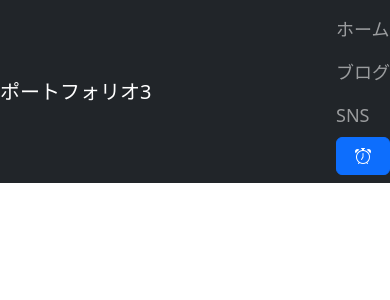
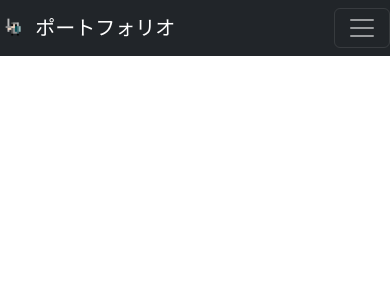
Before and after one commit to kiyusama/HomePage, a React (Create React App) app: page / in a window 390 px wide. Shown: the top 300 px of the page. Built offline with nearby package versions, Linux system fonts and the light colour scheme.

Commit message:
add hamburger menu

```diff
--- a/package.json
+++ b/package.json
@@ -42,6 +42,7 @@
     ]
   },
   "devDependencies": {
+    "@babel/plugin-proposal-private-property-in-object": "^7.21.11",
     "gh-pages": "^6.0.0"
   }
 }
--- a/src/App.css
+++ b/src/App.css
@@ -1,5 +1,4 @@
 .App {
   width: 100%;
-  height: 100vh;
-  font-size: 18px;
+  height: 500vh;
 }
--- a/src/components/Header.jsx
+++ b/src/components/Header.jsx
@@ -1,21 +1,32 @@
 import React from 'react';
-import { Navbar, Nav, Button} from 'react-bootstrap';
+import { Navbar, Nav} from 'react-bootstrap';
+import top_img from '../assets/top.png';
+
 
 
 const Header = () => {
   return (
     <Navbar bg="dark" variant="dark" fixed="top" expand="lg">
-      <Navbar.Brand href="#">ポートフォリオ3</Navbar.Brand>
-      <Nav className="ml-auto">
-        <Nav.Link href="#">ホーム</Nav.Link>
-        <Nav.Link href="#">ブログ</Nav.Link>
-        <Nav.Link href="#">SNS</Nav.Link>
-
-        <Button className="bi bi-alarm"></Button>
-
-      </Nav>
+      <Navbar.Brand href="#home">
+        <img
+          alt=""
+          src={top_img}
+          width="30"
+          height="30"
+          className="d-inline-block align-top"
+        />{' '}ポートフォリオ
+      </Navbar.Brand>
+        <Navbar.Toggle aria-controls="basic-navbar-nav" />
+        <Navbar.Collapse id="basic-navbar-nav">
+          <Nav className="me-auto">
+            <Nav.Link href="#">ホーム</Nav.Link>
+            <Nav.Link href="#">ブログ</Nav.Link>
+            <Nav.Link href="#">SNS</Nav.Link>
+            <span className="nav-link bi bi-alarm mr-2"></span>
+          </Nav>
+        </Navbar.Collapse>
     </Navbar>
   );
 }
 
-export default Header
+export default Header;
```
Also changed, not shown: src/assets/top.png (added), 1 other file (tests, documents, lock files or other folders).
